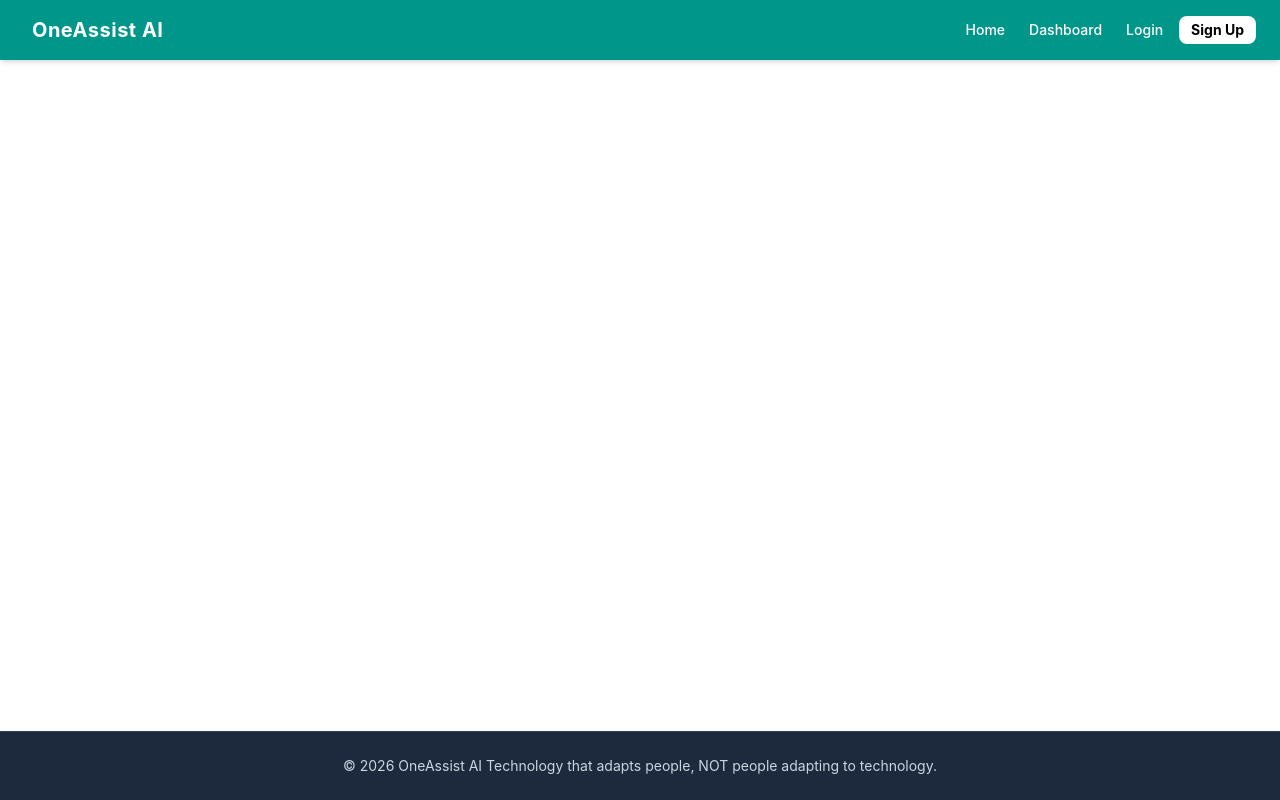
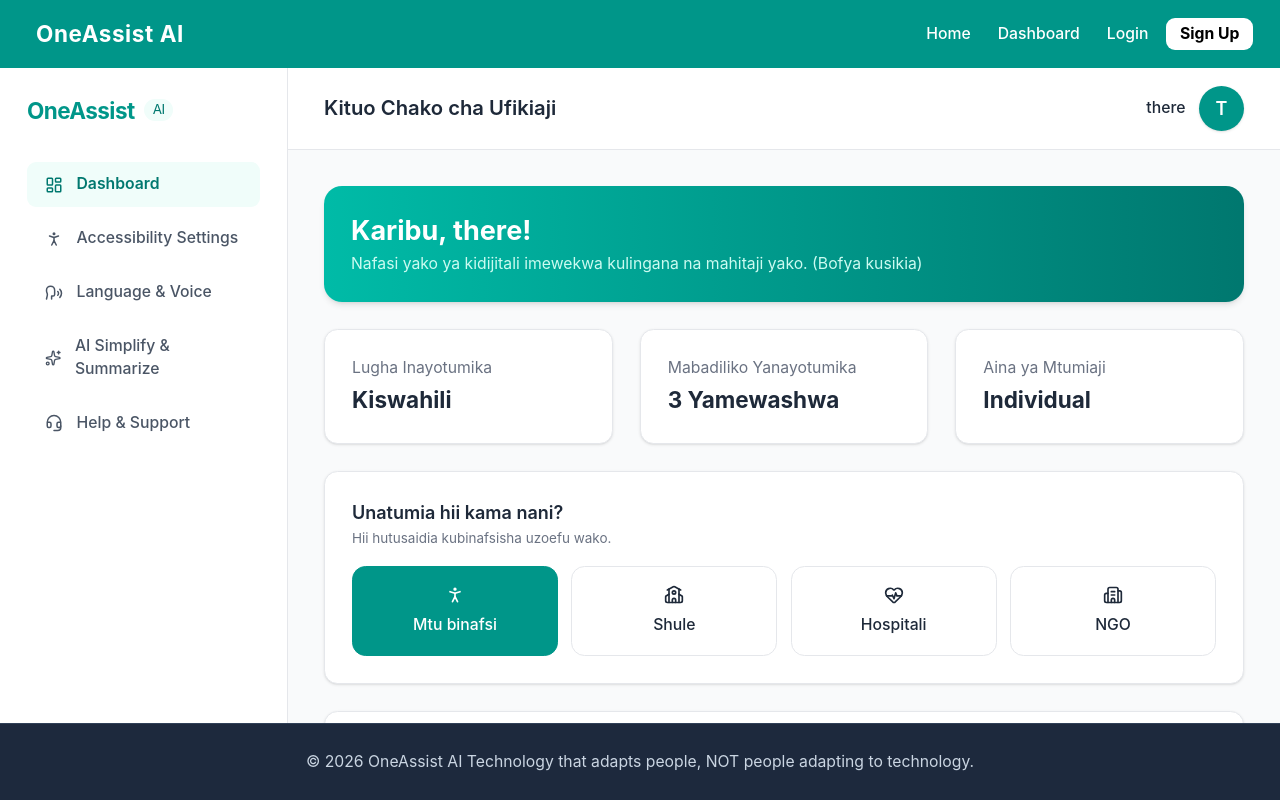
Before and after one commit to Nasieku-art/OneAssist-Ai, a React (Vite) app: page /dashboard in a window 1280 px wide. Built offline with nearby package versions, Linux system fonts and the light colour scheme.

Commit message:
imported the dash component

```diff
--- a/src/Pages/Dashboard.jsx
+++ b/src/Pages/Dashboard.jsx
@@ -1,7 +1,9 @@
+import Dash from "../Components/Dash";
+
 function Dashboard(){
   return(
    <div>
-
+<Dash/>
    </div>
   )
 }
```
